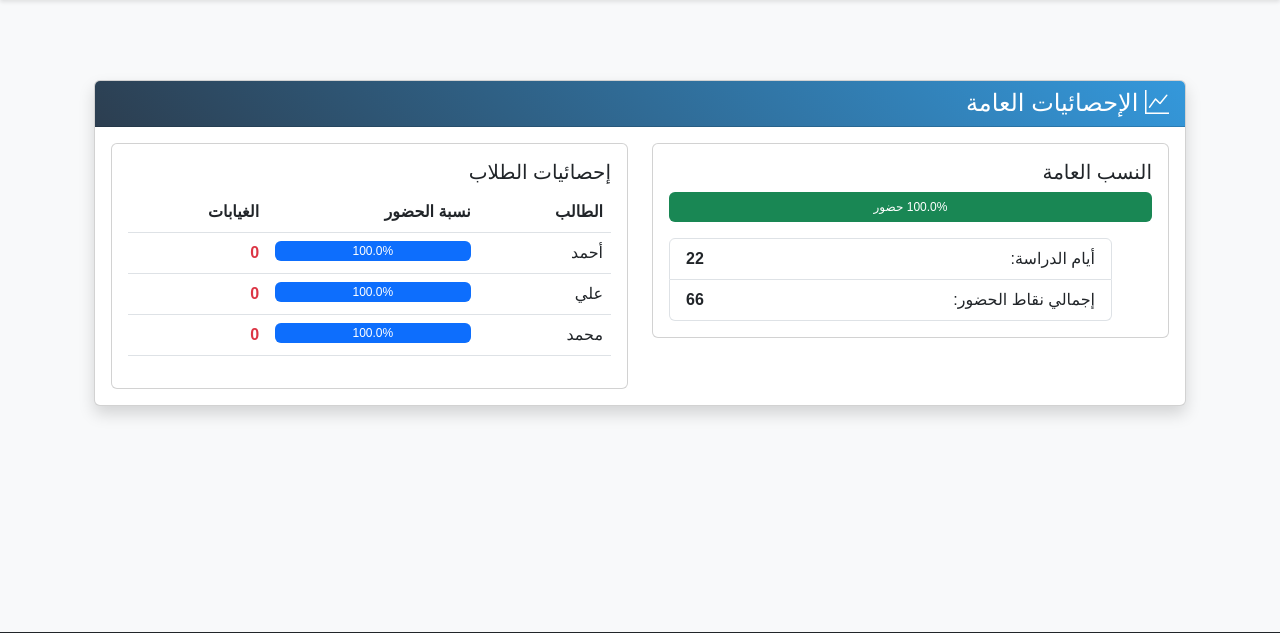
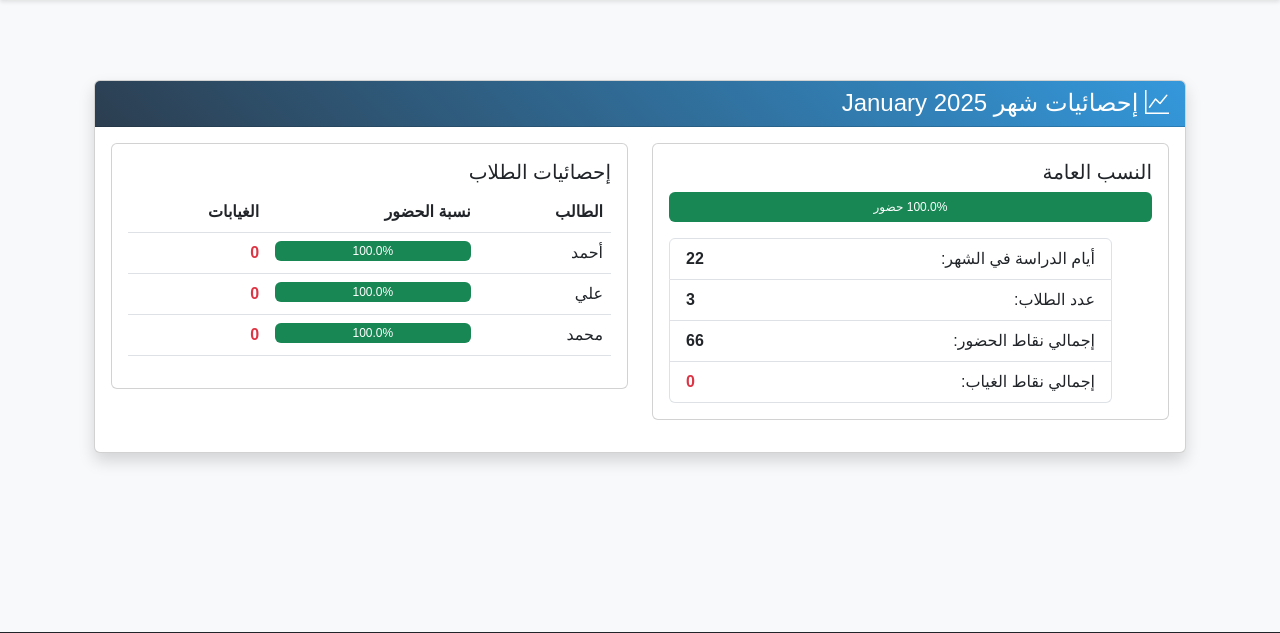
Before and after one commit to dodoakram/attendance_systema, a Flask app: page /statistics in a window 1280 px wide. Shown: the part 56-689 px from the top of the page. Run offline with Flask 3, Linux system fonts and the light colour scheme.

Commit message:
Add files via upload

```diff
--- a/templates/statistics.html
+++ b/templates/statistics.html
@@ -4,7 +4,10 @@
 <div class="container mt-5">
     <div class="card shadow">
         <div class="card-header bg-info text-white">
-            <h4 class="mb-0"><i class="bi bi-graph-up"></i> الإحصائيات العامة</h4>
+            <h4 class="mb-0">
+                <i class="bi bi-graph-up"></i>
+                إحصائيات شهر {{ month_name }} {{ year }}
+            </h4>
         </div>
         <div class="card-body">
             <div class="row">
@@ -24,12 +27,20 @@
                             </div>
                             <ul class="list-group">
                                 <li class="list-group-item d-flex justify-content-between">
-                                    <span>أيام الدراسة:</span>
+                                    <span>أيام الدراسة في الشهر:</span>
                                     <span class="fw-bold">{{ total_study_days }}</span>
                                 </li>
                                 <li class="list-group-item d-flex justify-content-between">
+                                    <span>عدد الطلاب:</span>
+                                    <span class="fw-bold">{{ total_students }}</span>
+                                </li>
+                                <li class="list-group-item d-flex justify-content-between">
                                     <span>إجمالي نقاط الحضور:</span>
-                                    <span class="fw-bold">{{ actual_attendance }}</span>
+                                    <span class="fw-bold">{{ actual_attendance|round(1) }}</span>
+                                </li>
+                                <li class="list-group-item d-flex justify-content-between">
+                                    <span>إجمالي نقاط الغياب:</span>
+                                    <span class="fw-bold text-danger">{{ total_absence_points|round(1) }}</span>
                                 </li>
                             </ul>
                         </div>
@@ -55,14 +66,21 @@
                                             <td>{{ student.name }}</td>
                                             <td>
                                                 <div class="progress" style="height: 20px;">
-                                                    <div class="progress-bar"
+                                                    <div class="progress-bar {% if student.attendance_percent >= 75 %}bg-success{% elif student.attendance_percent >= 50 %}bg-warning{% else %}bg-danger{% endif %}"
                                                          style="width: {{ student.attendance_percent|round(1) }}%">
                                                         {{ student.attendance_percent|round(1) }}%
                                                     </div>
                                                 </div>
                                             </td>
                                             <td class="text-danger fw-bold">
-                                                {{ student.absences }}
+                                                {{ student.absences|round(1) }}
+                                            </td>
+                                        </tr>
+                                        {% else %}
+                                        <tr>
+                                            <td colspan="3" class="text-center text-muted py-3">
+                                                <i class="bi bi-info-circle"></i>
+                                                لا توجد بيانات حضور لهذا الشهر
                                             </td>
                                         </tr>
                                         {% endfor %}
```
Also changed, not shown: templates/holidays.html (line endings or trailing spaces), templates/monthly_view.html (line endings or trailing spaces).
